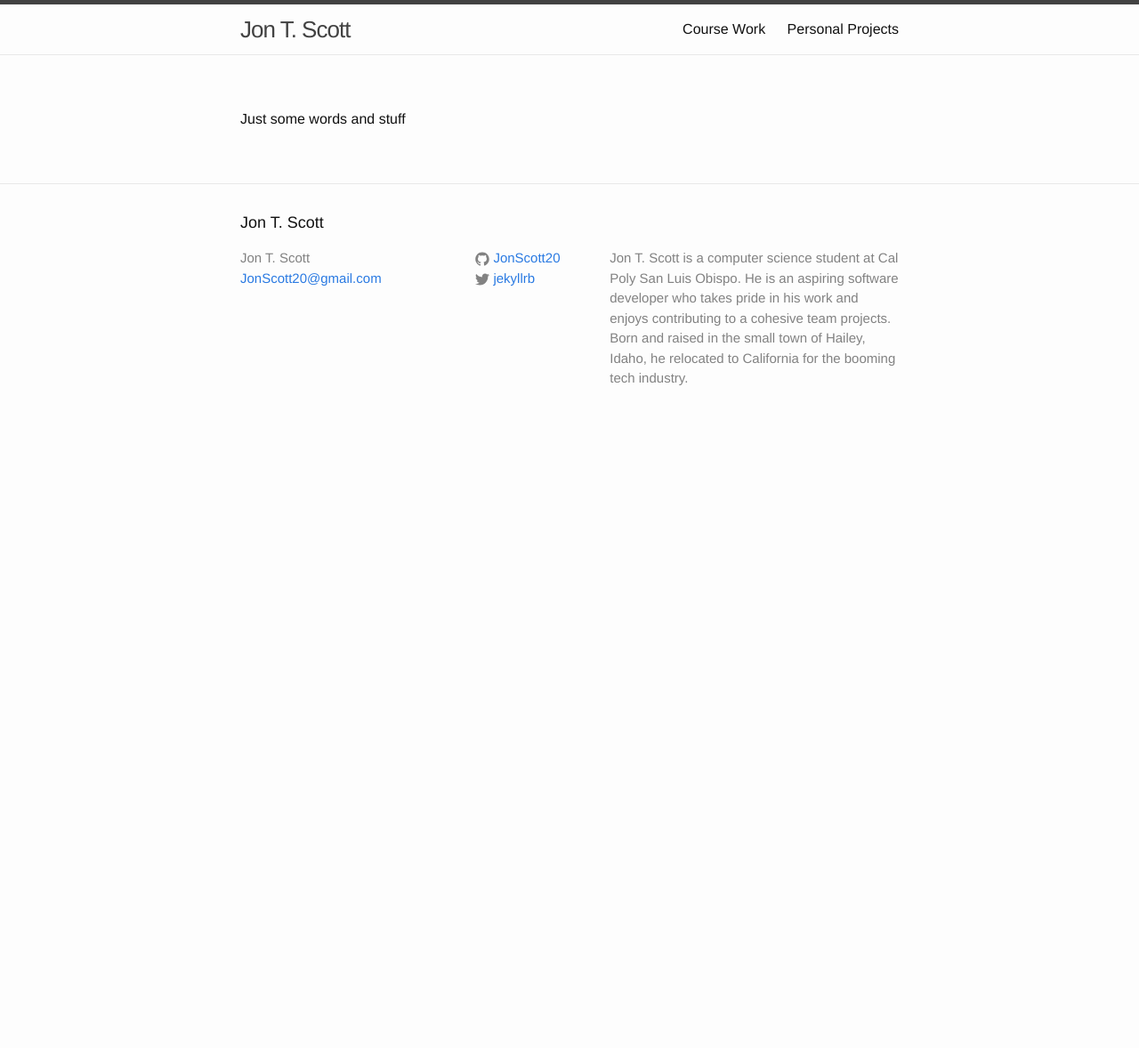
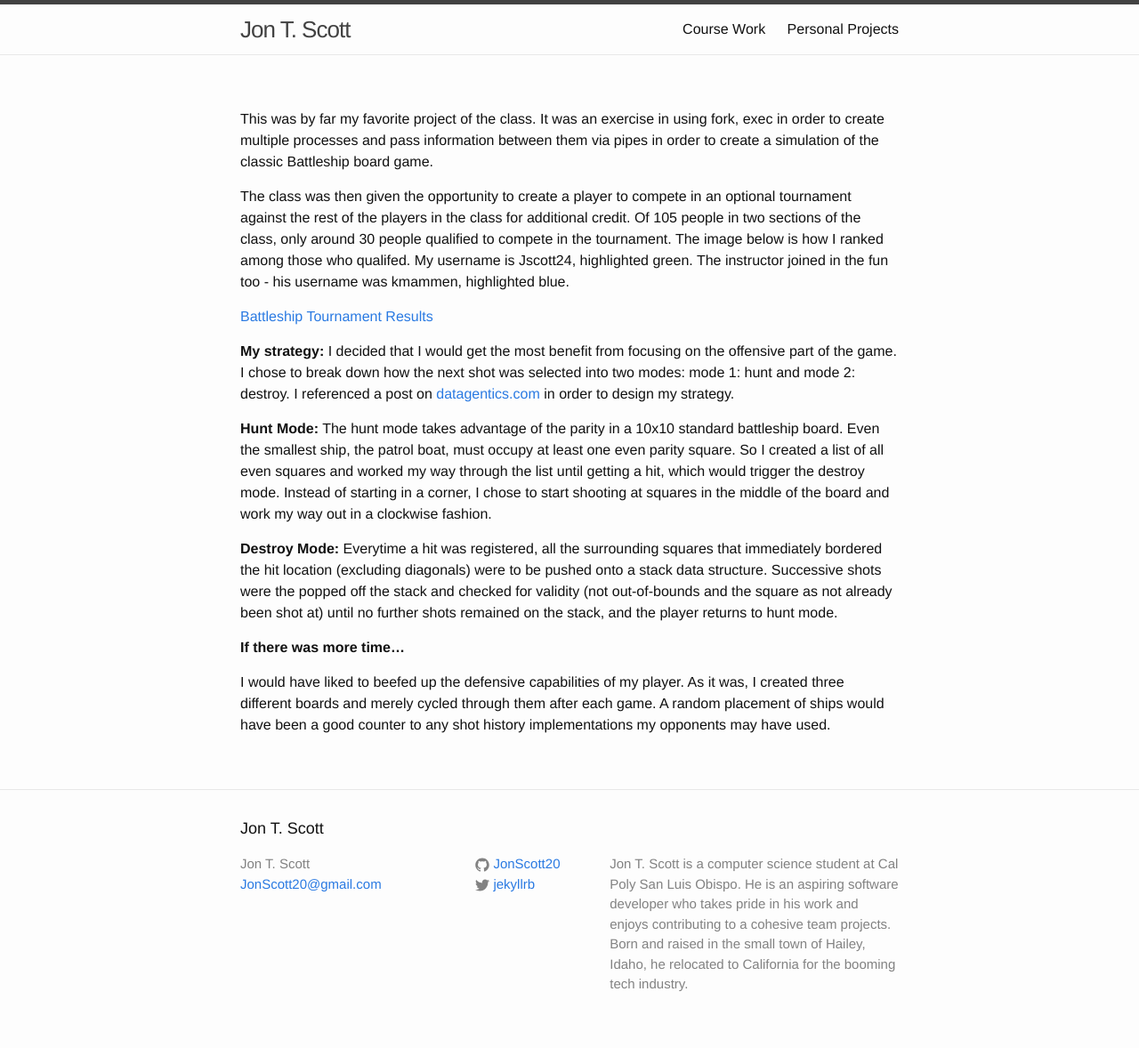
Before and after one commit to JonScott20/JonScott20.github.io, a Jekyll site: the page built from battleship.md, in a window 1280 px wide. Shown: the whole page at 89% size. Built offline with Jekyll 4.4.1, drawn with Linux system fonts in a browser that asks for light colours; before the commit the page ends 900 px from its top, so only the background shows below that.

Commit message:
Update battleship.md

```diff
--- a/battleship.md
+++ b/battleship.md
@@ -2,5 +2,21 @@
 layout: page
 ---
 
+This was by far my favorite project of the class. It was an exercise in using fork, exec in order to create multiple processes and pass information between them via pipes in order to create a simulation of the classic Battleship board game.
 
-Just some words and stuff
+The class was then given the opportunity to create a player to compete in an optional tournament against the rest of the players in the class for additional credit. Of 105 people in two sections of the class, only around 30 people qualified to compete in the tournament. The image below is how I ranked among those who qualifed. My username is Jscott24, highlighted green. The instructor joined in the fun too - his username was kmammen, highlighted blue.
+
+[Battleship Tournament Results](https://jonscott20.github.io/Files/Documents/Project4Tournament.png)
+
+**My strategy:**
+I decided that I would get the most benefit from focusing on the offensive part of the game. I chose to break down how the next shot was selected into two modes: mode 1: hunt and mode 2: destroy. I referenced a post on [datagentics.com](http://datagenetics.com/blog/december32011/index.html) in order to design my strategy.
+
+**Hunt Mode:**
+The hunt mode takes advantage of the parity in a 10x10 standard battleship board. Even the smallest ship, the patrol boat, must occupy at least one even parity square. So I created a list of all even squares and worked my way through the list until getting a hit, which would trigger the destroy mode. Instead of starting in a corner, I chose to start shooting at squares in the middle of the board and work my way out in a clockwise fashion.
+
+**Destroy Mode:**
+Everytime a hit was registered, all the surrounding squares that immediately bordered the hit location (excluding diagonals) were to be pushed onto a stack data structure. Successive shots were the popped off the stack and checked for validity (not out-of-bounds and the square as not already been shot at) until no further shots remained on the stack, and the player returns to hunt mode.
+
+**If there was more time...**
+
+I would have liked to beefed up the defensive capabilities of my player. As it was, I created three different boards and merely cycled through them after each game. A random placement of ships would have been a good counter to any shot history implementations my opponents may have used.
```
